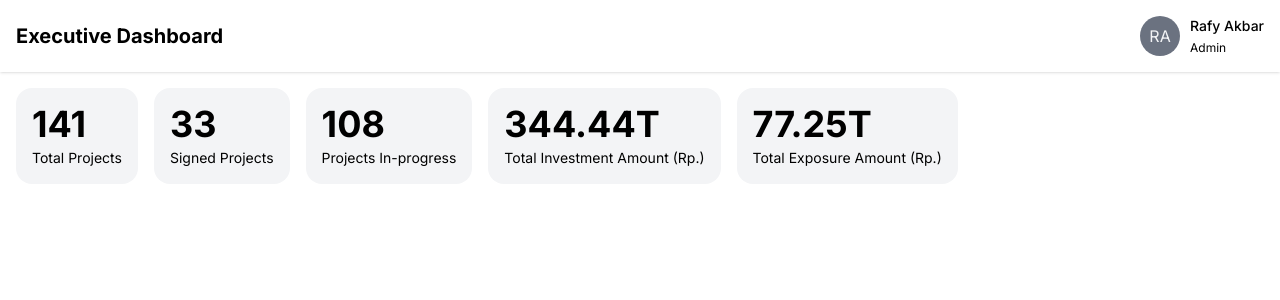
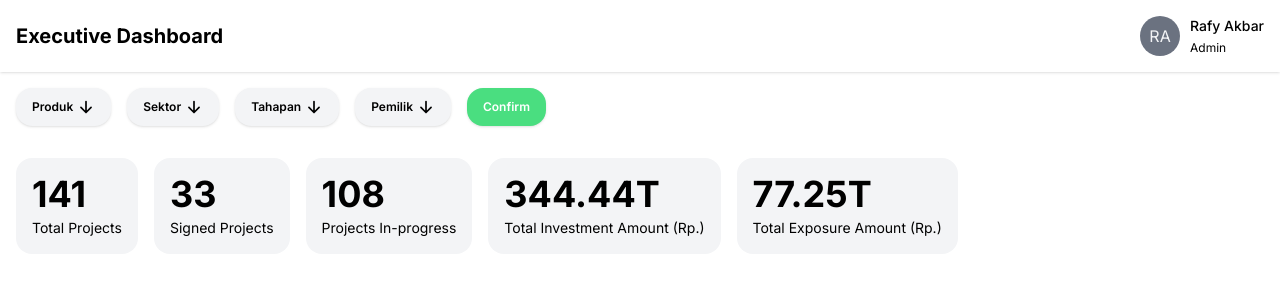
Before and after one commit to Rafyakbar02/project-database, a Next.js app: page / in a window 1280 px wide. Shown: the top 300 px of the page. Built offline with nearby package versions, Linux system fonts and the light colour scheme.

Commit message:
added filters panel

```diff
--- a/app/page.jsx
+++ b/app/page.jsx
@@ -1,8 +1,10 @@
 import InfoCard from "@/components/InfoCard";
-import Navbar from "@/components/Navbar";
+import FiltersPanel from "@/components/FiltersPanel";
 
 export default function Home() {
   return (
+    <div>
+      <FiltersPanel />
       <section className="p-4 flex flex-row gap-4 overflow-x-auto">
         <InfoCard number={141} type={"Total Projects"} />
         <InfoCard number={33} type={"Signed Projects"} />
@@ -10,5 +12,6 @@ export default function Home() {
         <InfoCard number={"344.44T"} type={"Total Investment Amount (Rp.)"} />
         <InfoCard number={"77.25T"} type={"Total Exposure Amount (Rp.)"} />
       </section>
+    </div>
   );
 }
--- /dev/null
+++ b/components/Filter.jsx
@@ -0,0 +1,73 @@
+"use client";
+
+import React, { useEffect, useRef, useState } from "react";
+
+const Filter = ({ type, name }) => {
+  const [toggle, setToggle] = useState(false);
+
+  {
+    /* Function to close dropdown when another element outside the dropdown is clicked */
+  }
+  const ref = useRef(null);
+  const handleClickOutside = (event) => {
+    if (ref.current && !ref.current.contains(event.target)) {
+      setToggle(false);
+    }
+  };
+
+  useEffect(() => {
+    document.addEventListener("click", handleClickOutside, true);
+    return () => {
+      document.removeEventListener("click", handleClickOutside, true);
+    };
+  }, []);
+  {
+    /* End of function*/
+  }
+
+  return (
+    <div>
+      <button
+        className="bg-gray-100 rounded-2xl px-4 py-2.5 text-xs font-semibold shadow inline-flex items-center gap-1"
+        onClick={() => setToggle((prev) => !prev)}
+      >
+        {name}
+        <svg
+          xmlns="http://www.w3.org/2000/svg"
+          class="ionicon"
+          viewBox="0 0 512 512"
+          height="18px"
+          width="18px"
+        >
+          <path
+            fill="none"
+            stroke="currentColor"
+            stroke-linecap="round"
+            stroke-linejoin="round"
+            stroke-width="48"
+            d="M112 268l144 144 144-144M256 392V100"
+          />
+        </svg>
+      </button>
+      <div
+        ref={ref}
+        className={`${
+          toggle ? "" : "hidden"
+        } bg-gray-100 rounded-lg shadow text-xs absolute mt-2`}
+      >
+        <ul className="space-y-3 p-3">
+          {type.map((choice, index) => (
+            <li>
+              <div className="flex items-center">
+                <input type="checkbox" value="" />
+                <label className="ml-2">{choice.title}</label>
+              </div>
+            </li>
+          ))}
+        </ul>
+      </div>
+    </div>
+  );
+};
+
+export default Filter;
--- /dev/null
+++ b/components/FiltersPanel.jsx
@@ -0,0 +1,22 @@
+import React from "react";
+import Filter from "./Filter";
+import { produk, sektor, tahapan, pemilik } from "@/constants";
+
+const FiltersPanel = () => {
+  return (
+    <section className="p-4 flex gap-4">
+      <Filter type={produk} name={"Produk"} />
+      <Filter type={sektor} name={"Sektor"} />
+      <Filter type={tahapan} name={"Tahapan"} />
+      <Filter type={pemilik} name={"Pemilik"} />
+      <button
+        type="submit"
+        className="bg-green-400 rounded-2xl px-4 py-2.5 text-xs font-semibold shadow text-white"
+      >
+        Confirm
+      </button>
+    </section>
+  );
+};
+
+export default FiltersPanel;
```
Lines whose indentation alone changed are shown as unchanged.
